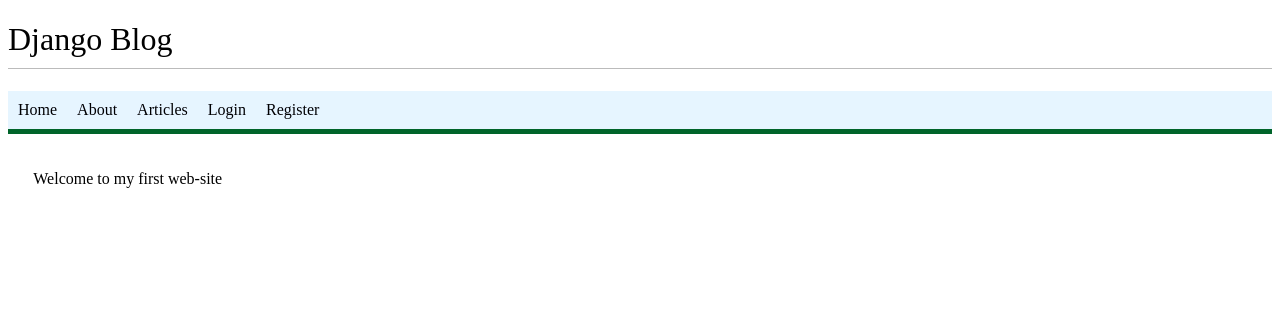
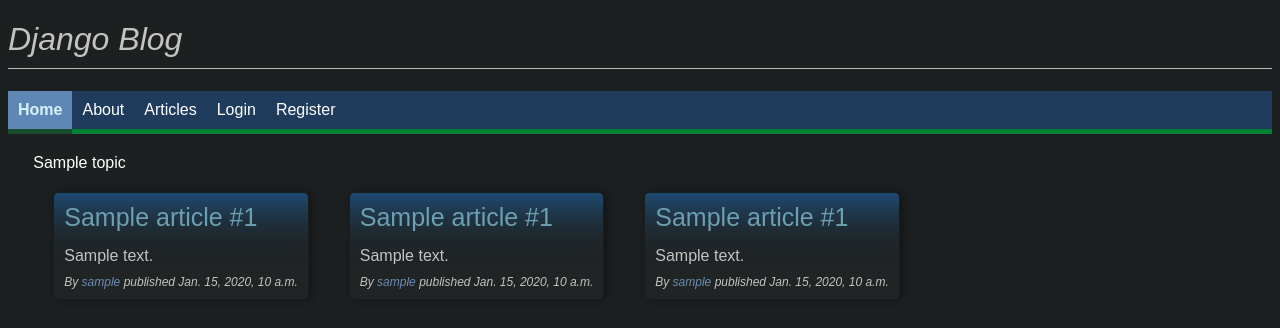
Before and after one commit to SaparinOleg/django_lessons, a Django app: page / in a window 1280 px wide. Shown: the top 328 px of the page. Run offline with Django 4.2, Linux system fonts and the light colour scheme; tables that the repository leaves empty hold one stand-in row (values such as "Sample post").

Commit message:
Add connection to DB and display for topics

```diff
--- a/django_blog/main/static/css/blog.css
+++ b/django_blog/main/static/css/blog.css
@@ -1,46 +1,200 @@
+@font-face {
+    font-family: 'BungeeSpice';
+    src: url(/static/font/BungeeSpice-Regular.ttf) format("truetype");
+}
+
+body {
+    font-family: sans-serif;
+    background-color: #1d2021;
+    color: rgb(197, 194, 194);
+}
+
 h1 {
+    font-size: xx-large;
     font-weight: normal;
+    font-style: oblique;
     border-bottom: 1px solid #bbb;
     padding: 0 0 10px 0;
 }
 
 h2 {
-    font-weight: normal;
-    margin: 30px 0 0;
+    color: rgb(108, 159, 176);
+    font-size: 30px;
+    font-weight: 500;
+    margin-bottom: 5px;
+}
+
+.remove-link-style {
+    color: white;
+    text-decoration: none;
+    border: none;
 }
 
 .nav-container {
     display: flex;
     margin: 10px 0px 20px 0px;
+}
+
+.nav-link-button {
+    display: block;
+    padding: 10px 10px 10px 10px;
+    border-bottom: solid 5px #008234;
+    text-decoration: none;
+    background-color: #203c5d;
+    min-width: max-content;
+    transition: all 500ms;
+    /* font-family: 'BungeeSpice'; */
+}
+
+.nav-link-button span {
     filter: hue-rotate(150deg);
 }
 
-.nav-link {
-    display: block;
-    padding: 10px 10px 10px 10px;
-    border-bottom: solid 5px brown;
-    color: black;
-    text-decoration: none;
-    background-color: beige;
-    min-width: max-content;
-    transition: all 500ms;
-}
-
-.nav-link:last-child {
+.nav-link-button:last-child {
     flex: 1 1 100%;
 }
 
-.nav-link:not(:last-child):not(.active):hover {
-    background-color: burlywood;
-    border-bottom: solid 5px maroon;
-    color: black;
+.nav-link-button:not(:last-child):not(.active):hover {
+    background-color: #3d638f;
+    border-bottom: solid 5px #05622a;
 }
 
-.nav-link.active {
+.nav-link-button.active {
     font-weight: bold;
-    background-color: sienna;
+    background-color: #5e87b6;
     color: antiquewhite;
-    border-bottom: solid 5px rgb(68, 27, 0);
+    border-bottom: solid 5px #174d2d;
+}
+
+.articles-container {
+    display: flex;
+    flex-wrap: wrap;
+}
+
+.articles-column {
+    flex: 1 1 0%;
+    margin: 5px;
+    padding: 5px;
+    min-width: 200px;
+}
+
+.article-card {
+    background-color: #202425;
+    border: solid 1px #1a1d1e;
+    border-radius: 5px;
+    flex: 1 1 0%;
+    flex-direction: column;
+    box-shadow: 5px 5px 5px 5px #bbb;
+    margin: 10px;
+    padding: 10px;
+    box-shadow: inset 0px 110px 50px -100px #1f5e99, 3px -1px 10px 1px #00000059;
+}
+
+.article-title {
+    font-size: 25px;
+    color: #6c9fb0;
+    margin-bottom: 15px;
+}
+
+.article-title a {
+    color: #6c9fb0;
+}
+
+.article-contents {
+    padding: auto;
+}
+
+.article-published {
+    margin-top: 10px;
+    font-style: italic;
+    font-size: 12px;
+}
+
+.comments-title {
+    font-size: xx-large;
+    margin-top: 2rem;
+    margin-bottom: 5px;
+}
+
+.comments-container {
+    display: flex;
+    flex-direction: column;
+}
+
+.comment-block {
+    border-bottom: dashed 1px #444;
+    margin: 5px 0;
+    padding: 5px 5px 15px 5px;
+}
+
+.comment-group-padding {
+    padding-left: 45px;
+}
+
+.comment-avatar {
+    border: solid 2px rgb(1, 99, 1);
+    overflow: hidden;
+    padding: 0px 0px 0 0;
+    background-color: #008234;
+    color: white;
+    height: 32px;
+    width: 32px;
+    border-radius: 50%;
+    position: absolute;
+}
+
+.comment-letter {
+    text-shadow: 1px 0 0 rgb(1, 99, 1), 0 -1px 0 rgb(1, 99, 1), 0 1px 0 rgb(1, 99, 1), -1px 0 0 rgb(1, 99, 1);
+    cursor: default;
+    margin: 2px 0px 0 8px;
+    font-family: sans-serif;
+    font-size: x-large;
+    font-weight: bold;
+}
+
+.comment-author {
+    color: white;
+    font-weight: bolder;
+}
+
+.comment-date {
+    color: gray;
+    font-size: smaller;
+    margin-left: 5px;
+}
+
+.comment-author-date {
+    margin-bottom: 5px;
+}
+
+.date {
+    color: red;
+}
+
+.author {
+    color: #6b8db4;
+}
+
+.comments_title {
+    font-size: 20px;
+    font-weight: 500;
+}
+
+.published {
+    font-size: 12px;
+    font-weight: lighter;
+    font-style: italic;
+    text-indent: 5px;
+    color: burlywood;
+    border-bottom: solid 1px brown;
+}
+
+.commented {
+    font-size: 12px;
+    font-weight: lighter;
+    font-style: italic;
+    text-indent: 5px;
+    color: burlywood;
 }
 
 #sidebar {
@@ -53,7 +207,6 @@ h2 {
 
 #content {
     float: left;
-    width: 80%;
     padding: 0 2% 0 2%;
 }
 
--- a/django_blog/main/templates/main/base.html
+++ b/django_blog/main/templates/main/base.html
@@ -4,21 +4,13 @@
 <html>
 <head>
     <title>{% block title %}{% endblock %}</title>
-    <link href="{% static 'css/blog.css' %}" rel="stylesheet">
-    <!-- <link href="../../static/css/blog.css" rel="stylesheet"> -->
+    <link href="{% static 'css/blog.css' %}?{% now 'U' %}" rel="stylesheet">
+</head>
 
-</head>
 <body>
 <header>
     <h1>Django Blog</h1>
-    <div class='nav-container'>
-        <a class='nav-link' href="{% url 'home_page' %}">Home</a>
-        <a class='nav-link' href="{% url 'about' %}">About</a>
-        <a class='nav-link' href="{% url 'article' %}">Articles</a>
-        <a class='nav-link' href="{% url 'login' %}">Login</a>
-        <a class='nav-link' href="{% url 'register' %}">Register</a>
-        <span class='nav-link'></span>
-    </div>
+    {% include "main/navigation_bar.html" %}
 </header>
 <div id="content">
     {% block content %}
--- a/django_blog/main/templates/main/home_page.html
+++ b/django_blog/main/templates/main/home_page.html
@@ -2,7 +2,14 @@
 
 {% block title %} Home page {% endblock %}
 {% block content %}
-<p>
-    Welcome to my first web-site
-</p>
+
+<div>
+    {% for topic in topics %}
+        {% if forloop.counter != 1 %} | {% endif %}
+        <a class="remove-link-style" href="{{ topic.get_absolute_url }}">
+            {{ topic }}
+        </a>
+    {% endfor %}
+    {% include "main/post/article_list.html" %}
+</div>
 {% endblock %}
--- /dev/null
+++ b/django_blog/main/templates/main/navigation_bar.html
@@ -0,0 +1,11 @@
+
+{% block content %}
+<div class='nav-container'>
+    <a class='nav-link-button remove-link-style {% if page_name == "home" %} active {% endif %}' href="{% url 'main:home_page' %}"><span>Home</span></a>
+    <a class='nav-link-button remove-link-style {% if page_name == "about" %} active {% endif %}' href="{% url 'main:about' %}">About</a>
+    <a class='nav-link-button remove-link-style {% if page_name == "article" %} active {% endif %}' href="{% url 'main:random_article' %}">Articles</a>
+    <a class='nav-link-button remove-link-style {% if page_name == "login" %} active {% endif %}' href="{% url 'main:login' %}">Login</a>
+    <a class='nav-link-button remove-link-style {% if page_name == "register" %} active {% endif %}' href="{% url 'main:register' %}">Register</a>
+    <span class='nav-link-button'></span>
+</div>
+{% endblock %}
--- /dev/null
+++ b/django_blog/main/templates/main/post/article_list.html
@@ -0,0 +1,58 @@
+{% block content %}
+<div class="articles-container">
+    <div class="articles-column">
+        {% for article in articles %}
+        <div class="article-card">
+            <div class="article-title">
+                <a class="remove-link-style" href="{{ article.get_absolute_url }}">
+                    {{ article.title }} #{{ article.pk }}
+                </a>
+            </div>
+                <div class="article-contents">
+                    {{ article.content|truncatewords:60 }}
+                </div>
+                <div class="article-published">
+                    By <span class="author"> {{ article.author }} </span> published {{ article.created }}
+                </div>
+        </div>
+        {% endfor %}
+    </div>
+
+    <div class="articles-column">
+        {% for article in articles %}
+        <div class="article-card">
+            <div class="article-title">
+                <a class="remove-link-style" href="{{ article.get_absolute_url }}">
+                    {{ article.title }} #{{ article.pk }}
+                </a>
+            </div>
+                <div class="article-contents">
+                    {{ article.content|truncatewords:55 }}
+                </div>
+                <div class="article-published">
+                    By <span class="author"> {{ article.author }} </span> published {{ article.created }}
+                </div>
+        </div>
+        {% endfor %}
+    </div>
+
+    <div class="articles-column">
+        {% for article in articles %}
+        <div class="article-card">
+            <div class="article-title">
+                <a class="remove-link-style" href="{{ article.get_absolute_url }}">
+                    {{ article.title }} #{{ article.pk }}
+                </a>
+            </div>
+                <div class="article-contents">
+                    {{ article.content|truncatewords:70 }}
+                </div>
+                <div class="article-published">
+                    By <span class="author"> {{ article.author }} </span> published {{ article.created }}
+                </div>
+        </div>
+        {% endfor %}
+    </div>
+
+</div>
+{% endblock %}
--- a/django_blog/main/urls.py
+++ b/django_blog/main/urls.py
@@ -1,7 +1,7 @@
 from django.urls import path, re_path
 from .views import (
     add_comment,
-    article,
+    random_article,
     create_article,
     show_home_page,
     show_about,
@@ -10,7 +10,7 @@ from .views import (
     register_account,
     login,
     logout,
-    show_topics,
+    show_topic,
     subscribe_topic,
     unsubscribe_topic,
     show_user_profile,
@@ -21,6 +21,8 @@ from .views import (
     teapot,
     )
 
+app_name = 'main'
+
 urlpatterns = [
     path('', show_home_page, name='home_page'),
     path('about/', show_about, name='about'),
@@ -30,12 +32,12 @@ urlpatterns = [
     path('login/', login, name='login'),
     path('logout/', logout, name='logout'),
     path('create/', create_article, name='create_article'),
-    path('topics/', show_topics, name='topics'),
-    path('topics/<int:topic>/subscribe/', subscribe_topic, name='subscribe'),
-    path('topics/<int:topic>/unsubscribe/', unsubscribe_topic, name='unsubscribe'),
+    path('topic/<int:topic_id>', show_topic, name='topic'),
+    path('topics/<int:topic_id>/subscribe/', subscribe_topic, name='subscribe'),
+    path('topics/<int:topic_id>/unsubscribe/', unsubscribe_topic, name='unsubscribe'),
     path('profile/<str:username>/', show_user_profile, name='username'),
-    path('random-article/', article, name='article'),
-    path('article/<int:article_id>/', show_article, name='show_article'),
+    path('random-article/', random_article, name='random_article'),
+    path('article/<int:article_id>/', show_article, name='article'),
     path('<int:article_id>/comment/', add_comment, name='add_comment'),
     path('<int:article_id>/update/', update_article, name='update'),
     path('<int:article_id>/delete/', delete_article, name='delete'),
--- a/django_blog/main/views.py
+++ b/django_blog/main/views.py
@@ -1,8 +1,11 @@
-from random import randint
-from django.shortcuts import redirect, render
+from django.shortcuts import get_object_or_404, redirect, render
 from django.http import HttpResponse, HttpResponseNotFound
-from django.urls import reverse
+# from django.urls import reverse
 from http import HTTPStatus
+from random import choice as rnd_choice
+from django.core.exceptions import ObjectDoesNotExist
+
+from .models import Article, Comment, Topic
 
 
 def teapot(request):
@@ -10,20 +13,33 @@ def teapot(request):
 
 
 def show_home_page(request):
-    return render(request, 'main/home_page.html')
+    articles = Article.objects.all()
+    topics = Topic.objects.all()
+    return render(request,
+                  'main/home_page.html',
+                  {'articles': articles, 'topics': topics, 'page_name': 'home'})
 
 
 def show_about(request):
-    return render(request, 'main/about.html')
+    return render(request, 'main/about.html', {'page_name': 'about'})
 
 
-def article(request):
-    article_id = randint(1, 100)
+def random_article(request):
+    article_id = rnd_choice(Article.objects.all()).pk
     return redirect(f'/article/{article_id}')
 
 
 def show_article(request, article_id):
-    return render(request, 'main/post/article.html', {"id": article_id})
+    # article = get_object_or_404(Article, pk=article_id)
+    try:
+        article = Article.objects.get(pk=article_id)
+        comments = Comment.objects.filter(article=article_id)
+        topics = article.topics.all()
+        return render(request,
+                      'main/post/article.html',
+                      {'article': article, 'comments': comments, 'topics': topics, 'page_name': 'article'})
+    except ObjectDoesNotExist:
+        return redirect(f'does_not_exist/')
 
 
 def add_comment(request, article_id):
@@ -42,8 +58,16 @@ def delete_article(request, article_id):
     return render(request, 'main/post/delete_article.html')
 
 
-def show_topics(request):
-    return render(request, 'main/topic/topic_list.html')
+def show_topic(request, topic_id):
+    # topic = get_object_or_404(Topic, pk=topic_id)
+    try:
+        topic = Topic.objects.get(pk=topic_id)
+        articles = topic.articles.all()
+        return render(request,
+                      'main/topics/topic.html',
+                      {'topic': topic, 'articles': articles})
+    except ObjectDoesNotExist:
+        return redirect(f'does_not_exist/')
 
 
 def subscribe_topic(request, topic):
@@ -71,11 +95,11 @@ def deactivate_account(request):
 
 
 def register_account(request):
-    return render(request, 'main/user/register_account.html')
+    return render(request, 'main/user/register_account.html', {'page_name': 'register'})
 
 
 def login(request):
-    return render(request, 'main/user/login.html')
+    return render(request, 'main/user/login.html', {'page_name': 'login'})
 
 
 def logout(request):
```
Also changed, not shown: django_blog/main/models.py (+14 -4 lines), django_blog/main/templates/main/post/article.html (+35 -2 lines), django_blog/main/templates/main/topics/topic.html (added, +8 -0 lines), django_blog/main/migrations/0002_rename_massage_comment_message_alter_article_content.py (added), django_blog/main/static/font/BungeeSpice-Regular.ttf (added), django_blog/main/static/font/DancingScript-VariableFont_wght.ttf (added), django_blog/main/static/font/Raleway-VariableFont_wght.ttf (added), django_blog/main/static/font/Ubuntu-Regular.ttf (added).
